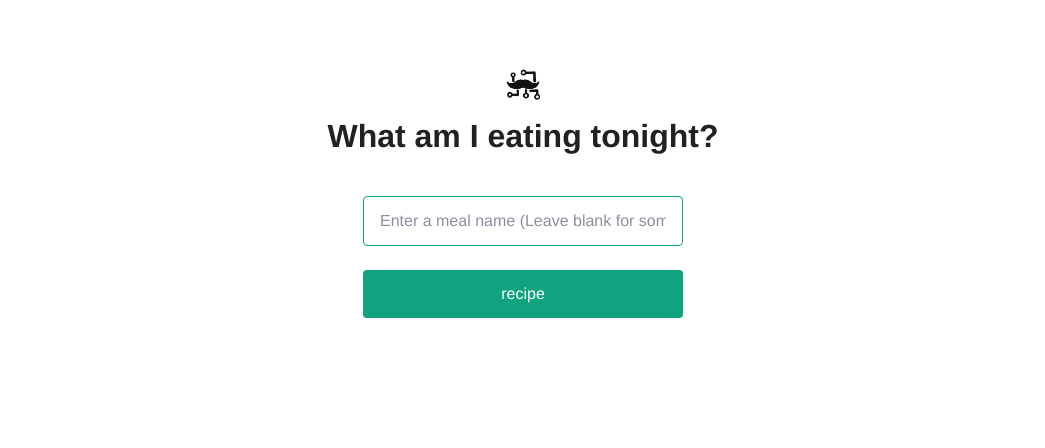
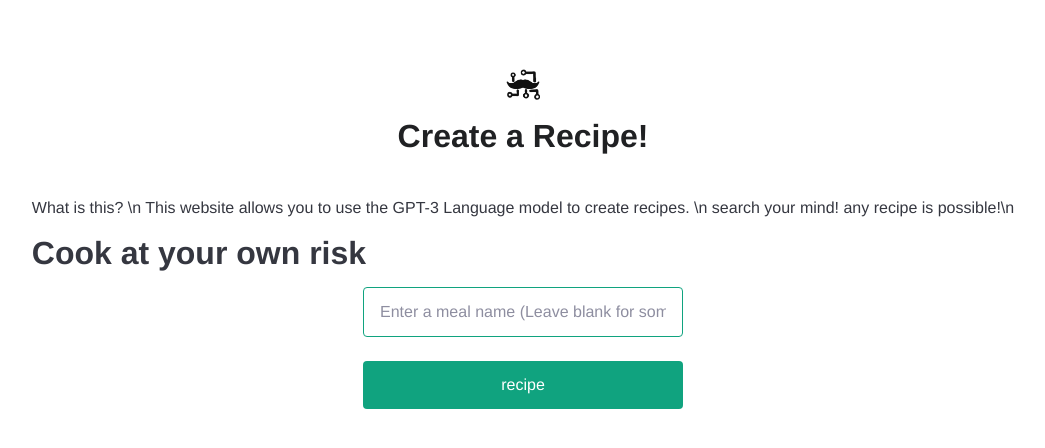
Before and after one commit to AlexTimneyRhodes/GPTBaker, a Next.js app: page / in a window 1280 px wide. Shown: the top 448 px of the page, without its empty margins (117-1162 px from the left). Built offline with nearby package versions, Linux system fonts and the light colour scheme; a web font is replaced by a local one.

Commit message:
azure push

```diff
--- a/pages/api/generate.js
+++ b/pages/api/generate.js
@@ -16,7 +16,13 @@ export default async function (req, res) {
     stream: false,
     max_tokens: 1000
   });
-output = completion.data.choices[0].text;
+  if (req.body.recipe == ""){
+
+  output = completion.data.choices[0].text;
+  }
+  else{
+  output = req.body.recipe +completion.data.choices[0].text;
+}
   res.status(200).json({ result: output });
   //console.log(result);
 
--- a/pages/index.html
+++ b/pages/index.html
@@ -4,9 +4,11 @@
     <head>
         <title>Loading</title>
      <meta charset="UTF-8" />
-     <meta http-equiv="refresh" content="3; URL=Link" />
+     <meta http-equiv="refresh" content="3; URL=index.js" />
    </head>
    <body>
-     <div id ="root"></div>
+     <div id ="root">
+<script src="index.js"></script>
+     </div>
    </body>
 </html>
--- a/pages/index.js
+++ b/pages/index.js
@@ -1,6 +1,9 @@
 import Head from "next/head";
 import { useState } from "react";
 import styles from "./index.module.css";
+
+
+
 
 export default function Home() {
   const [Input, setInput] = useState("");
@@ -19,6 +22,14 @@ export default function Home() {
     setResult(data.result);
     setInput("");
   }
+  async function AboutFn() {
+    var x = document.getElementById("AboutDiv");
+    if (x.style.display === "none") {
+      x.style.display = "block";
+    } else {
+      x.style.display = "none";
+    }
+  }
 
   return (
     <div>
@@ -29,18 +40,27 @@ export default function Home() {
 
       <main className={styles.main}>
         <img src="/icon.png" className={styles.icon} />
-        <h3>What am I eating tonight?</h3>
+        <h3>Create a Recipe!</h3>
+
+<div class="block">
+What is this? \n
+This website allows you to use the GPT-3 Language model to create recipes. \n
+search your mind! any recipe is possible!\n
+<h1>Cook at your own risk</h1>
+</div>
+
+
         <form onSubmit={onSubmit}>
           <input
             type="text"
-            name="recipe"
+            name="Recipe"
             placeholder="Enter a meal name (Leave blank for something random)"
             value={Input}
             onChange={(e) => setInput(e.target.value)}
           />
           <input type="submit" value="recipe" />
         </form>
-        <pre><div className={styles.result}>{result}</div></pre>
+        <div className={styles.result}>{result}</div>
 
       </main>
     </div>
--- a/pages/index.module.css
+++ b/pages/index.module.css
@@ -64,4 +64,20 @@
   font-weight: bold;
   margin-top: 40px;
   width: 80%;
+  display: inline-block;
+  word-break: break-all;
+  white-space: pre-wrap;
+
 }
+.main h1 {
+font-size-adjust: 20%;
+}
+
+.main block {
+background-color: beige;
+border-radius: 2px;
+border: #202123;
+text-align: left;
+
+
+}
```
